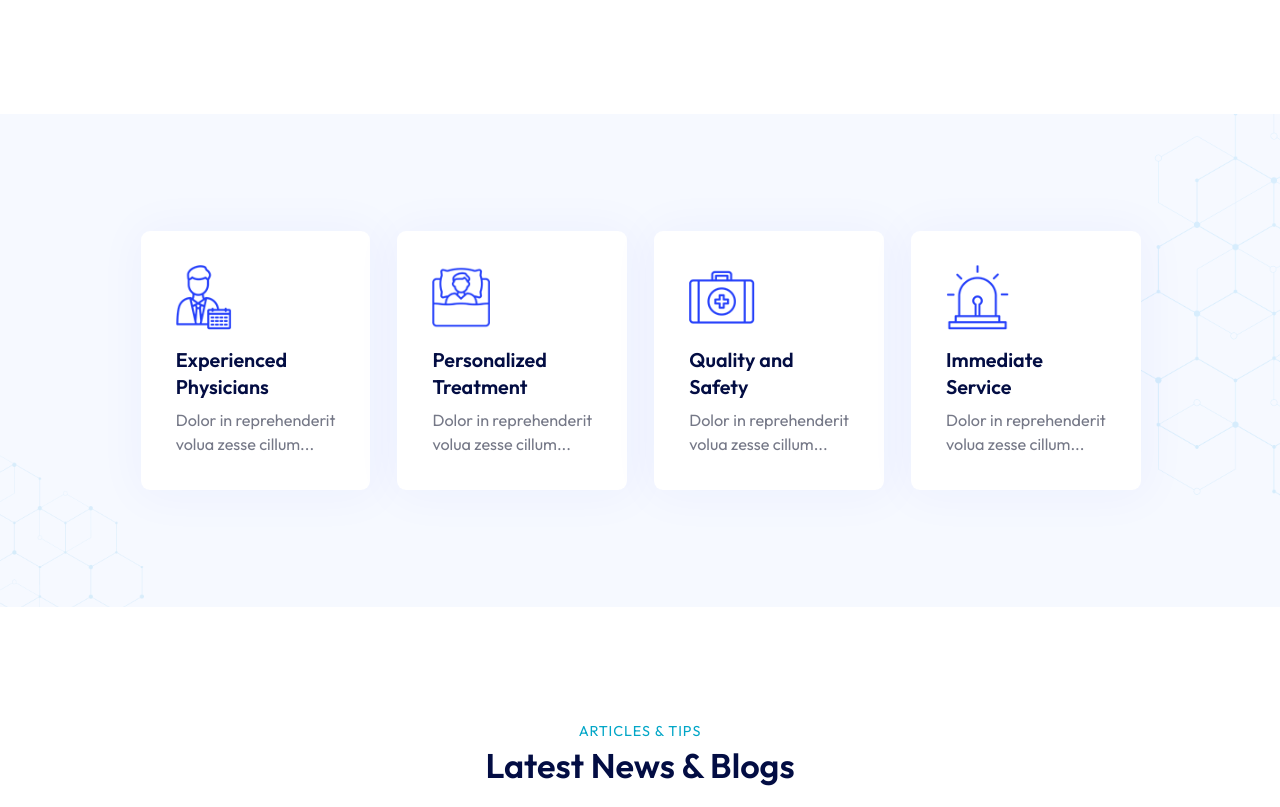
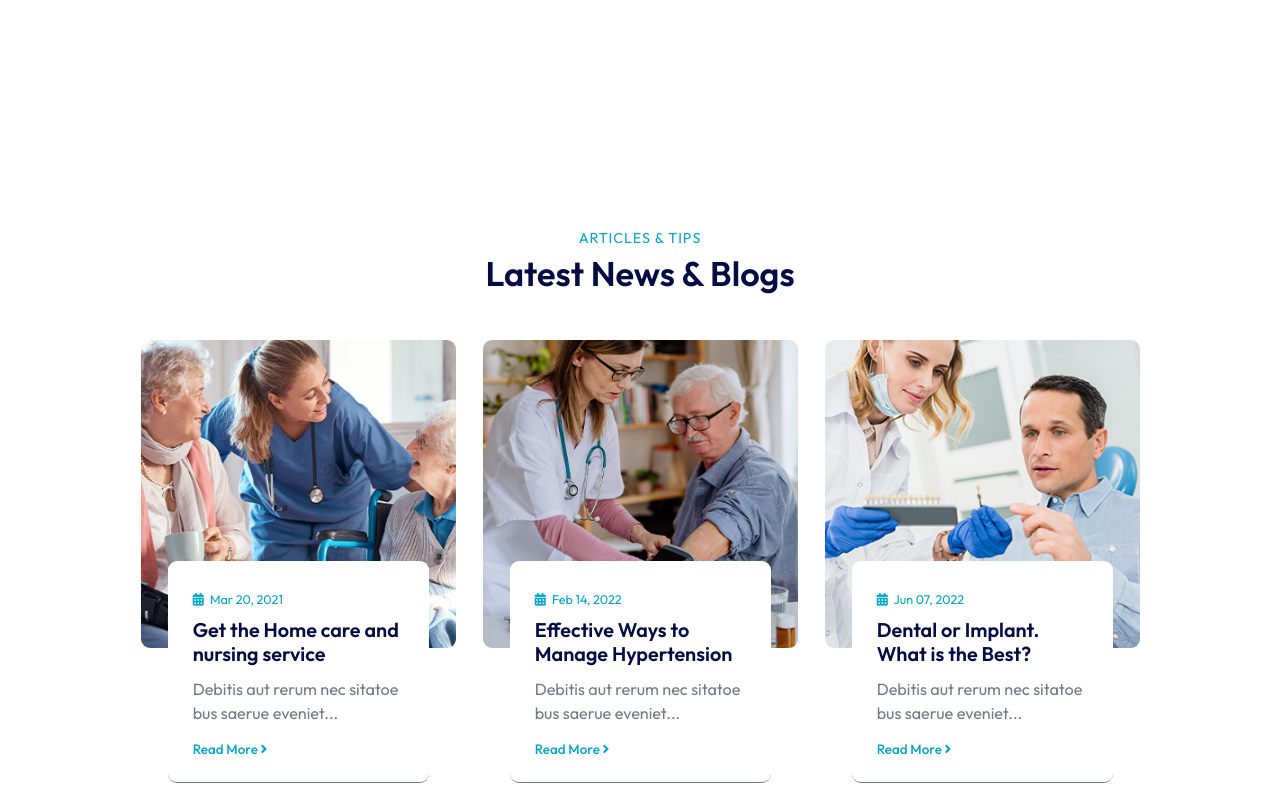
Before and after one commit to prafulyadav/medversion2, a plain HTML site: page single-blog.html in a window 1280 px wide. Shown: the part 613-1420 px from the top of the page. Drawn offline with Linux system fonts and the light colour scheme.

Commit message:
Update single-blog.html

```diff
--- a/single-blog.html
+++ b/single-blog.html
@@ -456,7 +456,7 @@
 
 
 
-    <div class="w-100 float-left design-img about-service-section padding-top padding-bottom position-relative">
+<!--     <div class="w-100 float-left design-img about-service-section padding-top padding-bottom position-relative">
         <div class="container">
             <div class="about-services-box">
                 <ul class="mb-0 list-unstyled">
@@ -499,7 +499,7 @@
                 </ul>
             </div>
         </div>
-    </div>
+    </div> -->
 
 
 
```
